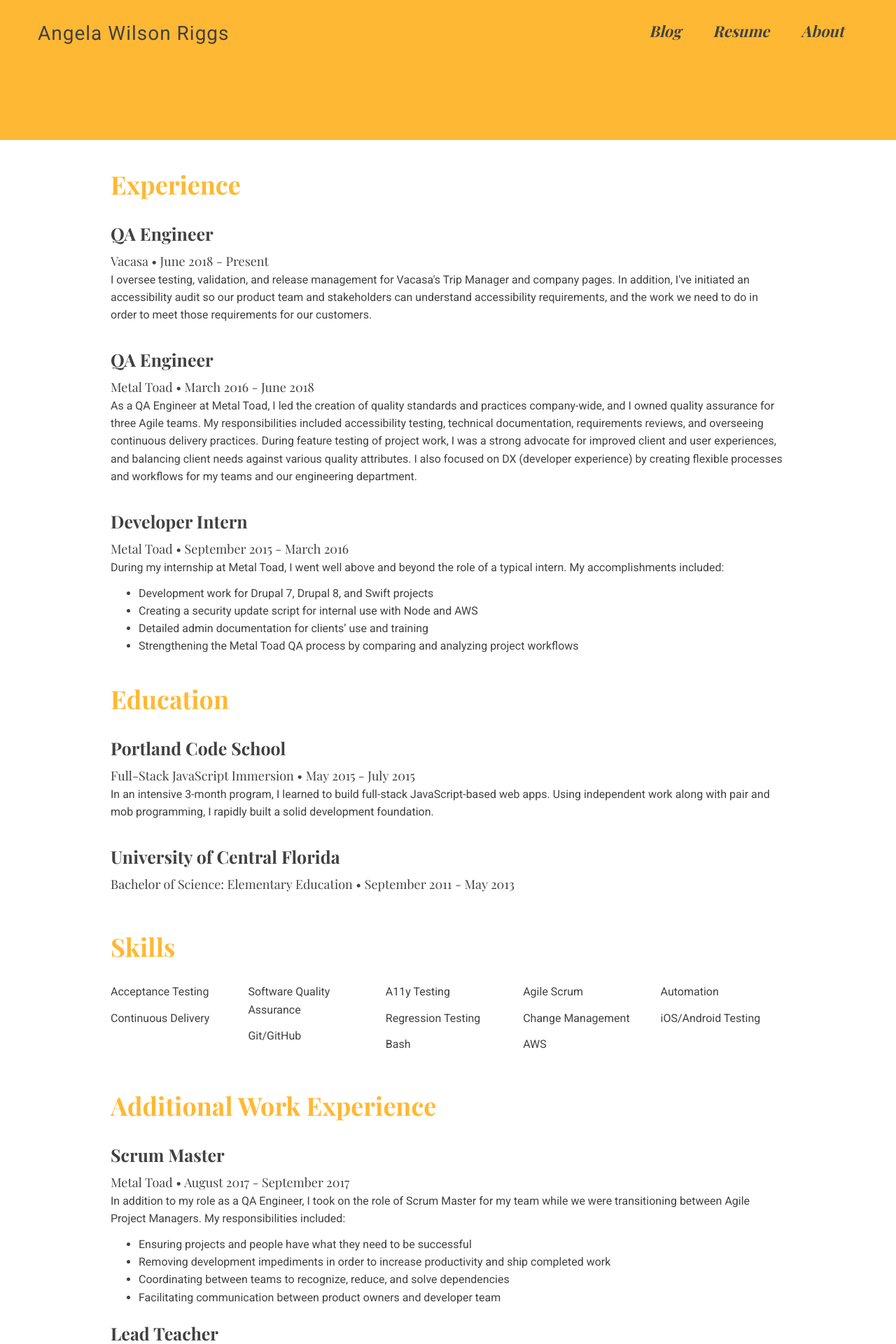
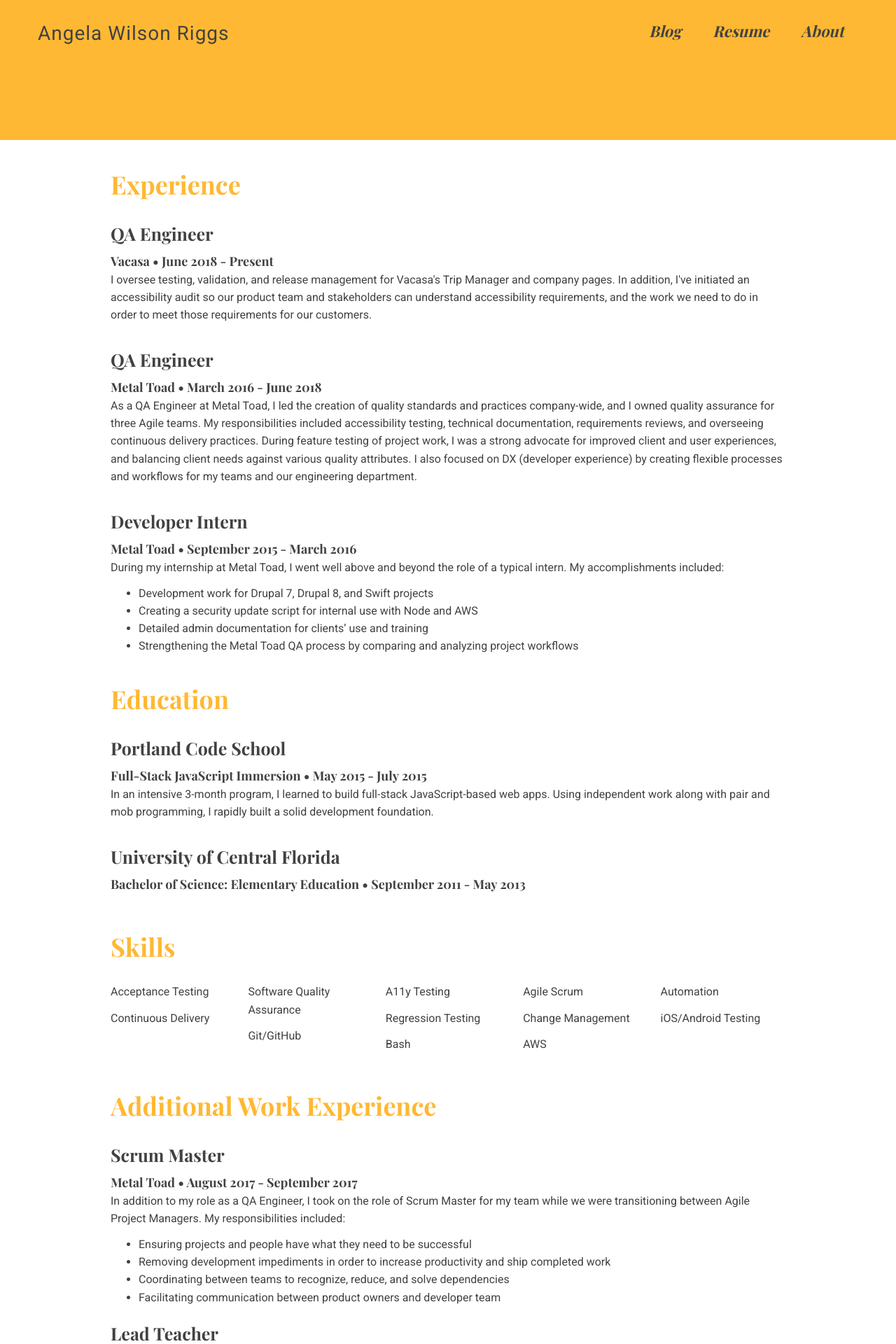
Before and after one commit to angelariggs/angelariggs.github.io, a Jekyll site: the page built from resume.md, in a window 1280 px wide. Shown: the top 1920 px of the page at 70% size. Built offline with Jekyll 4.4.1, drawn with Linux system fonts in a browser that asks for light colours; some web fonts are replaced.

Commit message:
fixed code block; heavier h3

```diff
--- a/_sass/_base.scss
+++ b/_sass/_base.scss
@@ -20,8 +20,7 @@
 h3 {
   font-family: $display;
   font-size: 18px;
-  font-weight: 400;
-  // font-style: italic;
+  font-weight: 700;
   color: $darkGray;
 }
 
```
Also changed, not shown: _posts/2018-10-14-culture-of-quality.md (+4 -1 lines).
